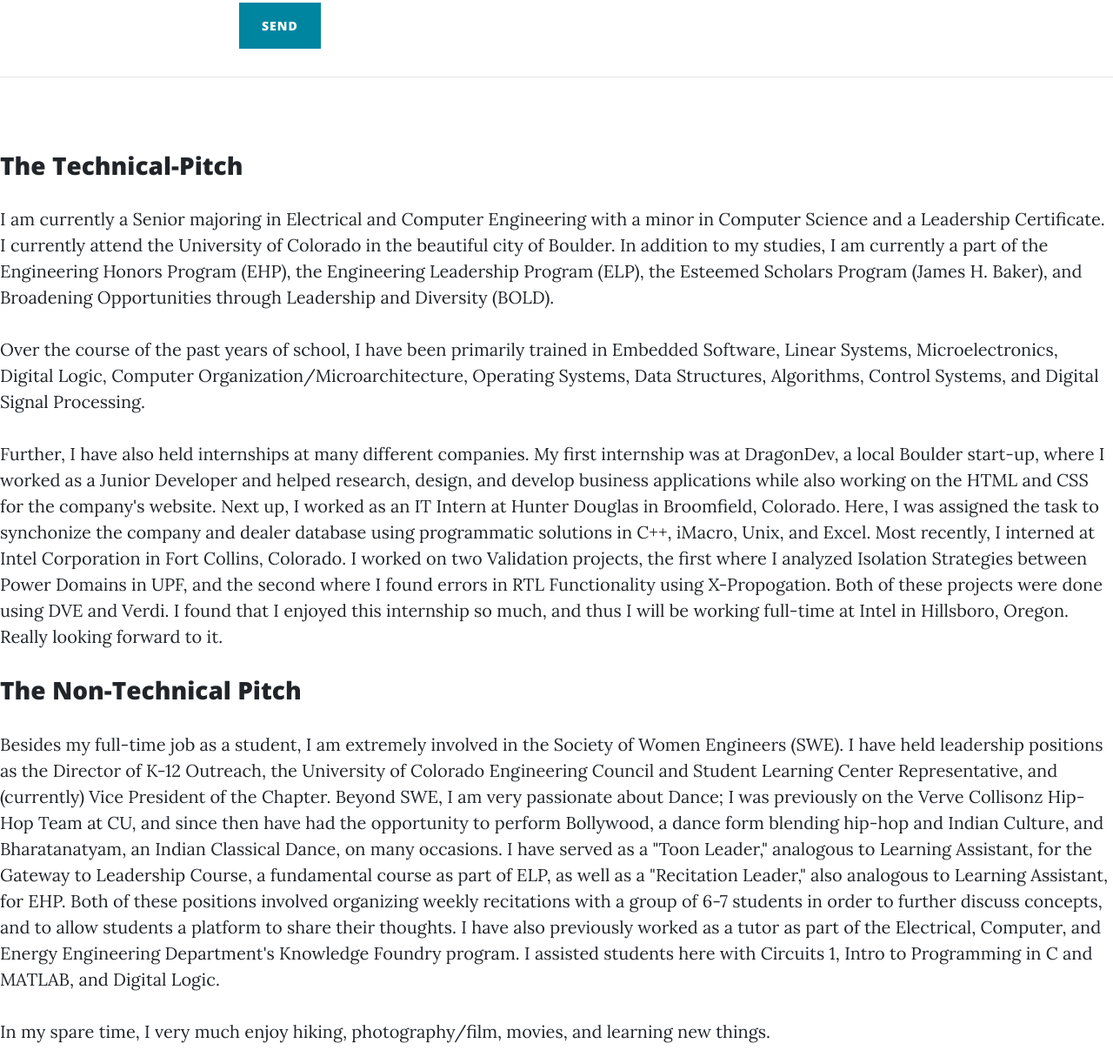
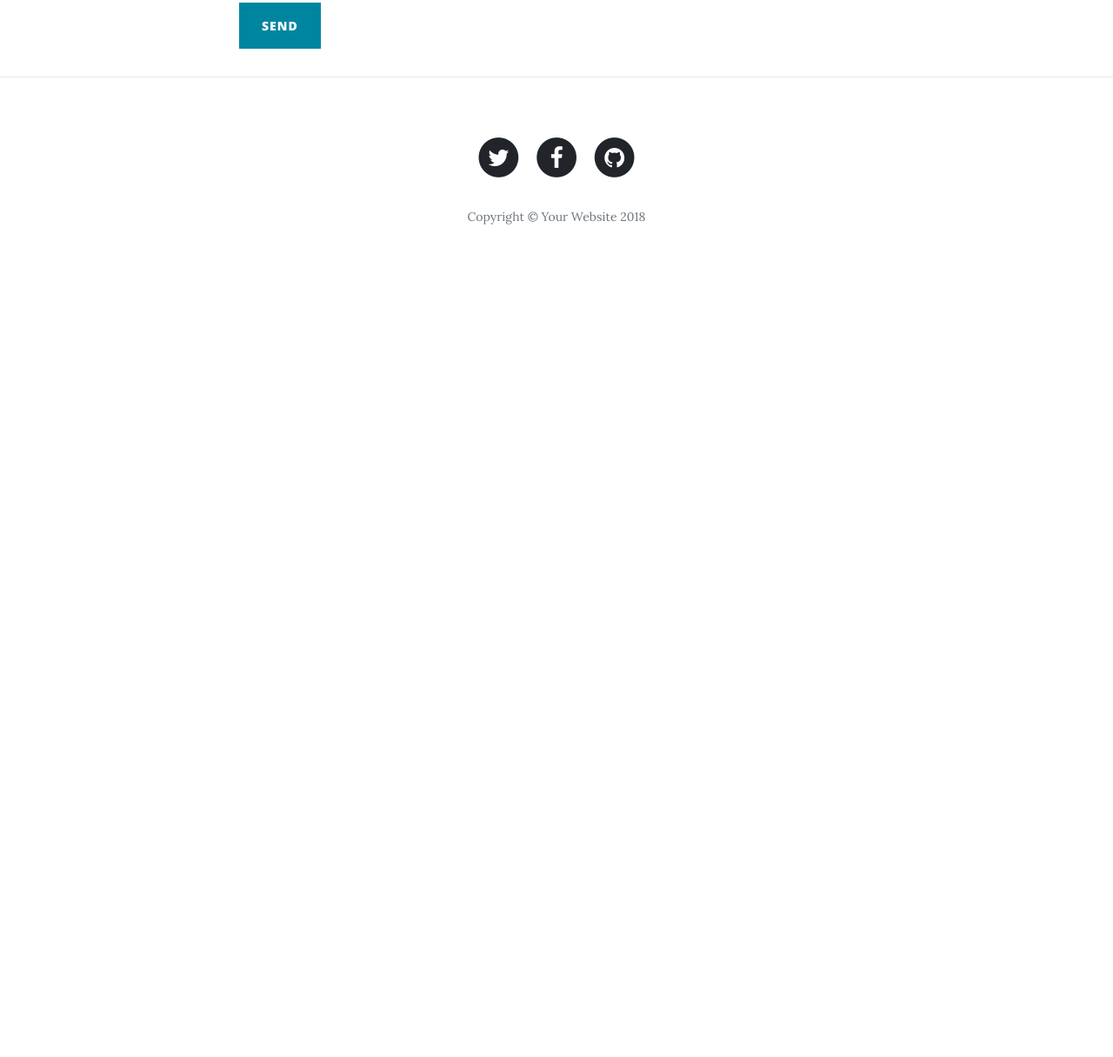
Before and after one commit to vanika-hans/github.io, a website: page ELP.html in a window 1280 px wide. Shown: the part 1157-2372 px from the top of the page at 87% size. After the commit the page ends 1482 px from the top, so only its background shows below. Drawn offline with nearby package versions, Linux system fonts and the light colour scheme.

Commit message:
Edited ELP Layout

```diff
--- a/ELP.html
+++ b/ELP.html
@@ -36,16 +36,31 @@
         <div class="collapse navbar-collapse" id="navbarResponsive">
           <ul class="navbar-nav ml-auto">
             <li class="nav-item">
-              <a class="nav-link" href="index.asp">Home</a>
+              <a class="nav-link" href="Welcome.html">Welcome</a>
             </li>
             <li class="nav-item">
-              <a class="nav-link" href="#">About</a>
+              <a class="nav-link" href="about.html">About ELP</a>
             </li>
             <li class="nav-item">
-              <a class="nav-link" href="post.asp">Sample Post</a>
+              <a class="nav-link" href="post.html">Origins Story</a>
             </li>
             <li class="nav-item">
-              <a class="nav-link" href="contact.asp">Contact</a>
+              <a class="nav-link" href="contact.html">Call to Adventure</a>
+            </li>
+			<li class="nav-item">
+              <a class="nav-link" href="contact.html">Mentors and Allies</a>
+            </li>
+			<li class="nav-item">
+              <a class="nav-link" href="contact.html">Maps and Tools</a>
+            </li>
+			<li class="nav-item">
+              <a class="nav-link" href="contact.html">Roads of Challenges</a>
+            </li>
+			<li class="nav-item">
+              <a class="nav-link" href="contact.html">Other Formative Challenges</a>
+            </li>
+			<li class="nav-item">
+              <a class="nav-link" href="contact.html">Ultimate Boon</a>
             </li>
           </ul>
         </div>
@@ -116,41 +131,6 @@
 
     <hr>
 
-<div id="about">
-	<h2 style = "color: white"> About </h2>
-	</p> <h3> The Technical-Pitch </h3> <p> I am currently a Senior majoring in Electrical
-	and Computer Engineering with a minor in Computer Science and a Leadership Certificate.
-	I currently attend the University of Colorado in the beautiful city of Boulder. In addition
-	to my studies, I am currently a part of the Engineering Honors Program (EHP), the Engineering
-	Leadership Program (ELP), the Esteemed Scholars Program (James H. Baker), and Broadening Opportunities
-	through Leadership and Diversity (BOLD).</p> <p> Over the course of the past years of school, I have been
-	primarily trained in Embedded Software, Linear Systems, Microelectronics, Digital Logic, Computer Organization/Microarchitecture,
-	Operating Systems, Data Structures, Algorithms, Control Systems, and Digital Signal Processing. </p> <p>Further, I have also held internships at many different
-	companies. My first internship was at DragonDev, a local Boulder start-up, where I worked as a Junior Developer
-	and helped research, design, and develop business applications while also working on the HTML and CSS for the company's
-	website. Next up, I worked as an IT Intern at Hunter Douglas in Broomfield, Colorado. Here, I was assigned the task to
-	synchonize the company and dealer database using programmatic solutions in C++, iMacro, Unix, and Excel. Most
-	recently, I interned at Intel Corporation in Fort Collins, Colorado. I worked on two Validation projects,
-	the first where I analyzed Isolation Strategies between Power Domains in UPF, and the second where I found
-	errors in RTL Functionality using X-Propogation. Both of these projects were done using DVE and Verdi. I
-	found that I enjoyed this internship so much, and thus I will be working full-time at Intel in Hillsboro, Oregon. Really looking forward to it.</p>
-
-	<h3> The Non-Technical Pitch </h3>
-	<p>Besides my full-time job as a student, I am extremely involved in the Society of Women Engineers (SWE).
-	I have held leadership positions as the Director of K-12 Outreach, the University of Colorado Engineering Council
-	and Student Learning Center Representative, and (currently) Vice President of the Chapter. Beyond SWE, I am very
-	passionate about Dance; I was previously on the Verve Collisonz Hip-Hop Team at CU, and since then have had the opportunity
-	to perform Bollywood, a dance form blending hip-hop and Indian Culture, and Bharatanatyam, an Indian Classical Dance, on many occasions.
-	I have served as a "Toon Leader," analogous to Learning Assistant, for the Gateway to Leadership Course, a fundamental course as part of ELP,
-	as well as a "Recitation Leader," also analogous to Learning Assistant, for EHP. Both of these positions involved organizing weekly
-	recitations with a group of 6-7 students in order to further discuss concepts, and to allow students a platform to share their
-	thoughts. I have also previously worked as a tutor as part of the Electrical, Computer, and Energy Engineering Department's Knowledge Foundry
-	program. I assisted students here with Circuits 1, Intro to Programming in C and MATLAB, and Digital Logic. </p>
-
-	<p> In my spare time, I very much enjoy hiking, photography/film, movies, and learning new things. </p>
-
-</div>
-
     <!-- Footer -->
     <footer>
       <div class="container">
```
